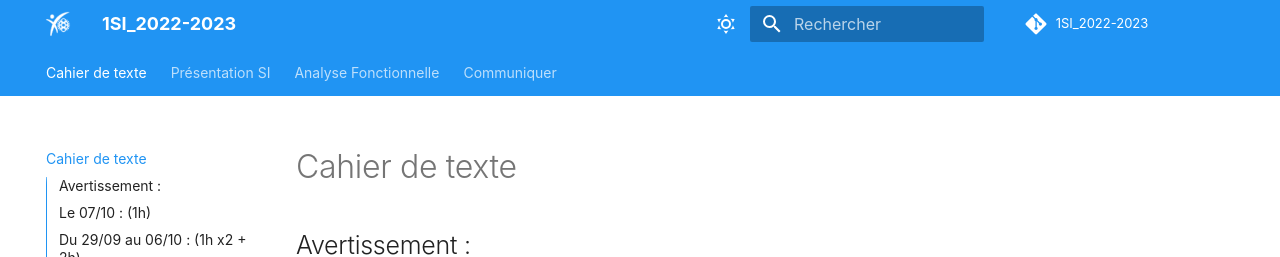
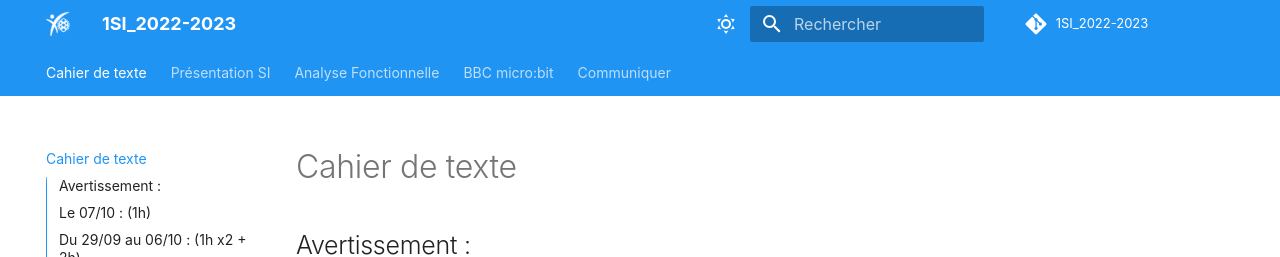
Before and after one commit to ericECmorlaix/1SI_2022-2023, an MkDocs documentation site: the page built from docs/index.md, in a window 1280 px wide and 900 px high. Shown: the top 257 px of the window. Built offline with MkDocs 1.6.1 and Material for MkDocs 9.7.7, drawn with Linux system fonts in a browser that asks for light colours; comment, search, counter and statistics services are not loaded.

Commit message:
Update mkdocs.yml

```diff
--- a/mkdocs.yml
+++ b/mkdocs.yml
@@ -28,6 +28,8 @@ nav:
     #   - Logiques : https://nbviewer.org/github/ericECmorlaix/1SI_2021-2022/blob/main/docs/FonctionsLogiquesV1.ipynb
     # - Projet :
     #   - Modeliser_ma_rue.md
+
+    - BBC micro:bit : https://ericecmorlaix.github.io/1SI_2022-2023/bbc_microbit/
     - Communiquer :
       - GitHub+MarkDown+GitPod+... : github.md
       - Les Notebook Jupyter : notebook.md
```
